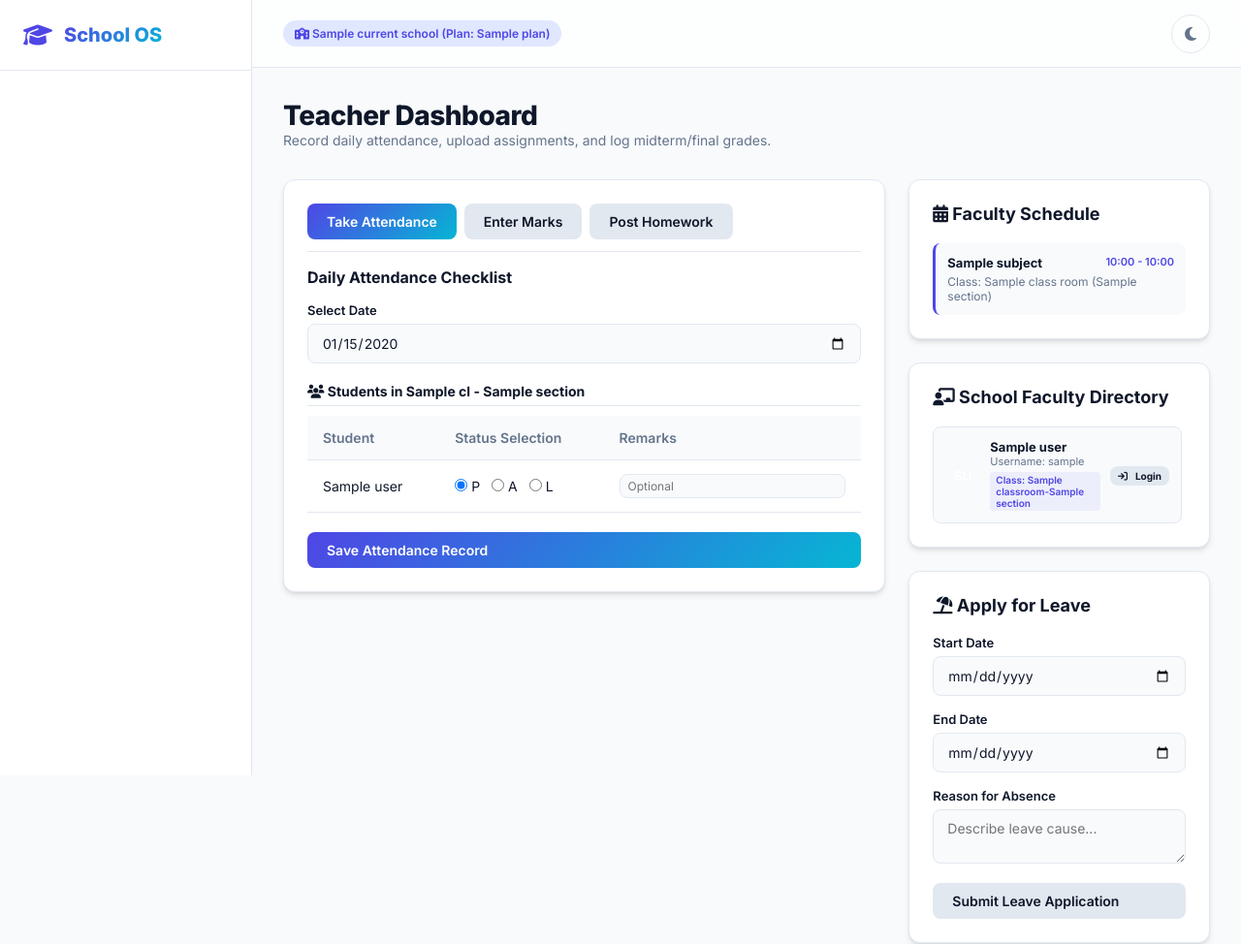
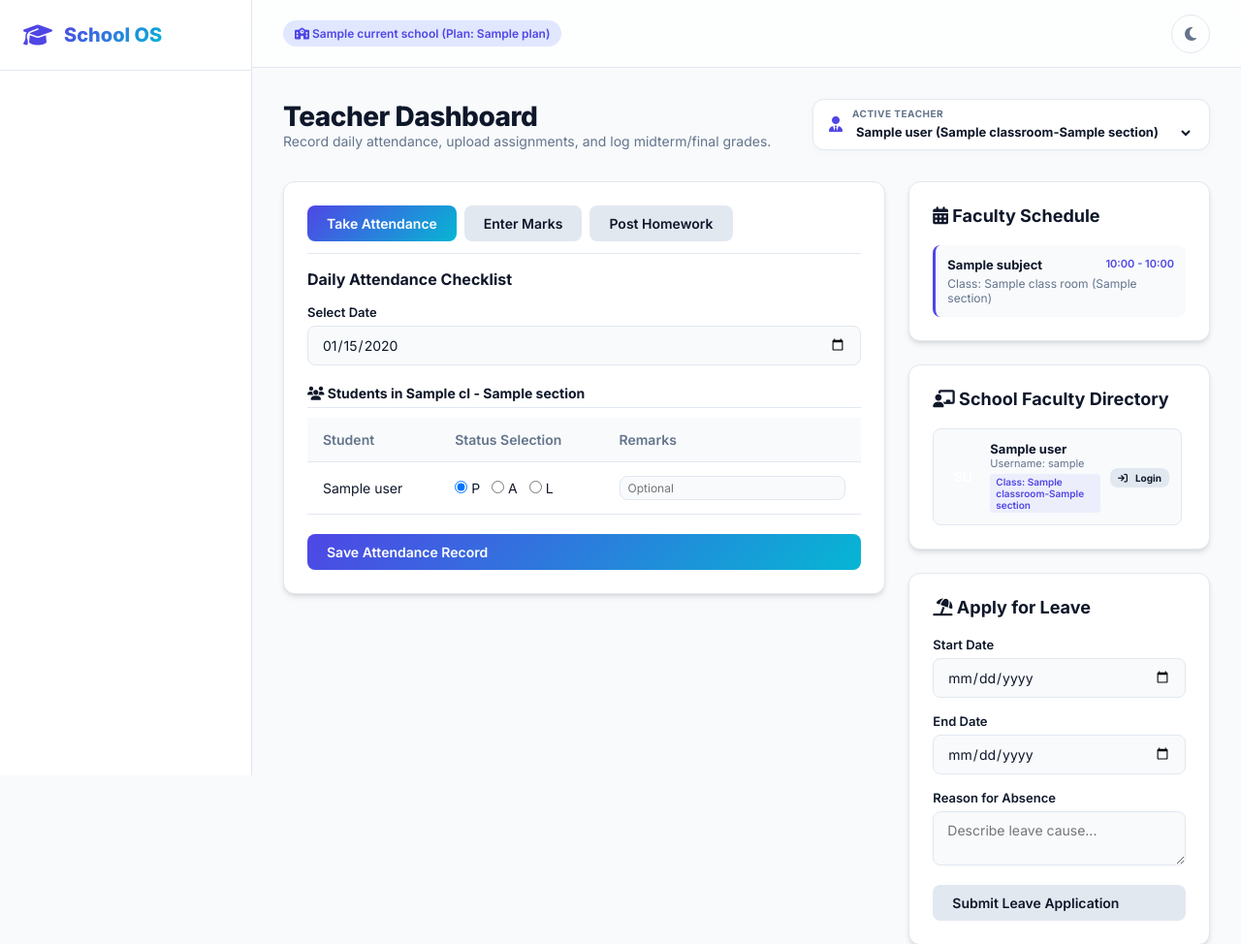
Before and after one commit to ashishkumarkasani21-create/school-os, a Django app: template templates/reports/teacher_dashboard.html in a window 1280 px wide. Shown: the top 974 px of the page at 97% size. Run offline with Django 5.2, Linux system fonts and the light colour scheme; the template is opened without the code that fills it: most values are stand-ins (such as "Sample title", 1, 10 or a date in 2020).

Commit message:
feat: Add header switch dropdown for active teacher selection

```diff
--- a/templates/reports/teacher_dashboard.html
+++ b/templates/reports/teacher_dashboard.html
@@ -3,10 +3,29 @@
 {% block title %}Teacher Portal - School OS{% endblock %}
 
 {% block content %}
-<div style="display: flex; justify-content: space-between; align-items: center; margin-bottom: 32px;">
+<div style="display: flex; justify-content: space-between; align-items: center; margin-bottom: 32px; flex-wrap: wrap; gap: 16px;">
     <div>
         <h1 style="font-size: 28px; font-weight: 800; letter-spacing: -0.5px;">Teacher Dashboard</h1>
         <p style="color: var(--text-muted); font-size: 14px;">Record daily attendance, upload assignments, and log midterm/final grades.</p>
+    </div>
+
+    <!-- Quick Switch Teacher Dropdown -->
+    <div style="display: flex; align-items: center; gap: 10px; background: white; border: 1px solid var(--border); padding: 8px 16px; border-radius: 12px; box-shadow: 0 2px 8px rgba(0,0,0,0.03);">
+        <i class="fa-solid fa-user-tie" style="color: var(--primary); font-size: 16px;"></i>
+        <div style="text-align: left;">
+            <label style="font-size: 10px; font-weight: 700; color: var(--text-muted); text-transform: uppercase; letter-spacing: 0.5px; display: block; margin-bottom: 2px;">Active Teacher</label>
+            <form action="{% url 'login' %}" method="post" id="switch-teacher-header-form" style="margin: 0;">
+                {% csrf_token %}
+                <input type="hidden" name="password" value="school123">
+                <select name="username" class="form-control" style="font-size: 13px; font-weight: 700; color: var(--text); border: none; padding: 0 20px 0 0; background: transparent; cursor: pointer; outline: none; box-shadow: none; height: auto;" onchange="this.form.submit()">
+                    {% for t in all_teachers %}
+                        <option value="{{ t.user.username }}" {% if t.user == request.user %}selected{% endif %}>
+                            {{ t.user.get_full_name }} ({% for c in t.classroom_set.all %}{{ c.name }}-{{ c.section }}{% empty %}No Class{% endfor %})
+                        </option>
+                    {% endfor %}
+                </select>
+            </form>
+        </div>
     </div>
 </div>
 
```
